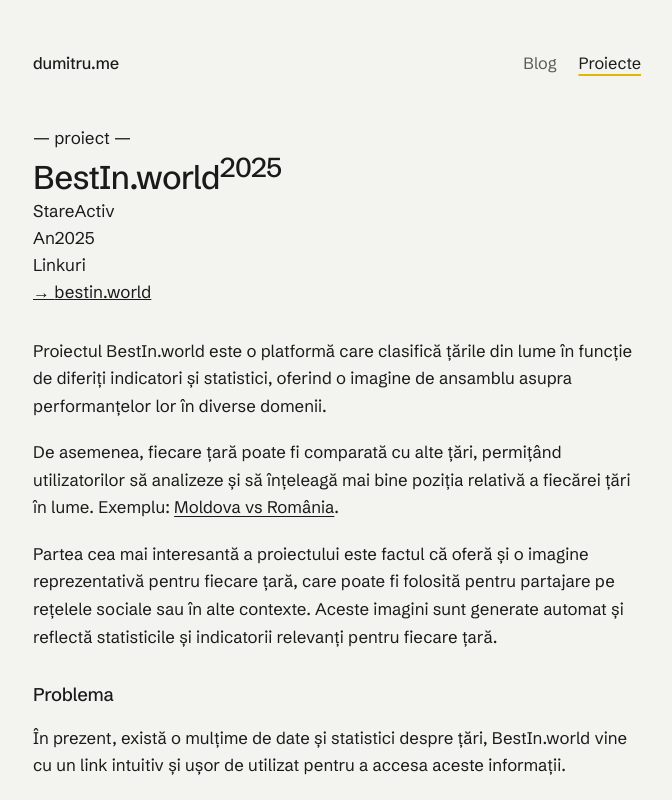
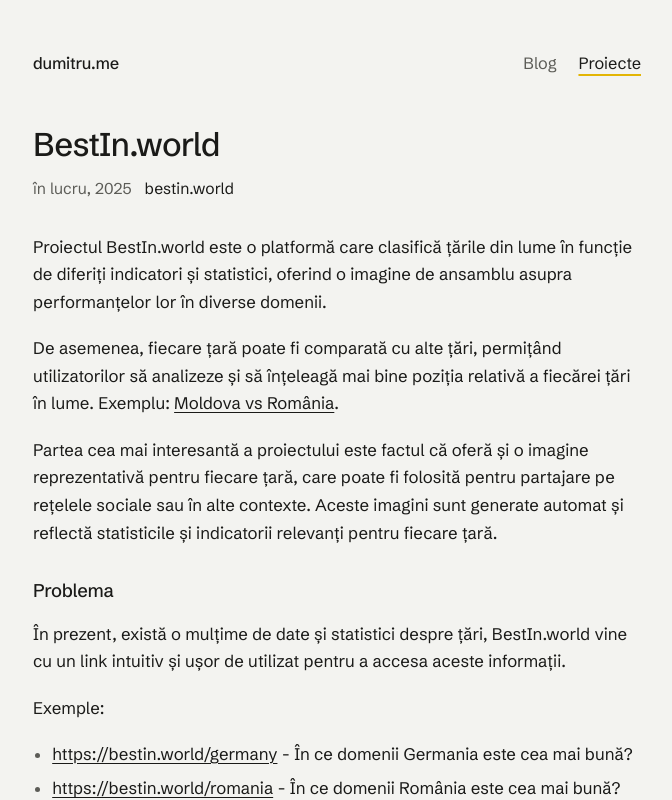
Before and after one commit to mitica/dumitru.me, a Next.js app: page /projects/bestin-world in a window 1280 px wide. Shown: the top 800 px of the page, without its empty margins (139-811 px from the left). Built offline with nearby package versions, Linux system fonts and the light colour scheme.

Commit message:
projects, living and closed, in the same voice
The list is the work and the year. A project page is signed the same way as a note.

```diff
--- a/app/projects/[slug]/page.tsx
+++ b/app/projects/[slug]/page.tsx
@@ -1,11 +1,19 @@
 import type { Metadata } from "next";
-import Link from "next/link";
 import { notFound } from "next/navigation";
+import { Portrait } from "@/components/portrait";
 import { getAllProjects, getProjectBySlug } from "@/lib/content";
 
 type ProjectPageProps = {
   params: Promise<{ slug: string }>;
 };
+
+function hostLabel(link: string): string {
+  try {
+    return new URL(link).host.replace(/^www\./, "");
+  } catch {
+    return link.replace(/^https?:\/\//, "");
+  }
+}
 
 export async function generateStaticParams() {
   return getAllProjects().map((project) => ({ slug: project.slug }));
@@ -30,64 +38,27 @@
     notFound();
   }
 
+  const state = [project.isAlive ? "în lucru" : "închis", project.releaseYear].filter(Boolean).join(", ");
+
   return (
     <article>
-      <header className="article-head">
-        <p className="dateline article-head__eyebrow">— proiect —</p>
-        <h1 className="article-head__title">
-          {project.title}
-          {project.releaseYear ? <sup>{project.releaseYear}</sup> : null}
-        </h1>
-        {project.summary ? <p className="article-head__lead">{project.summary}</p> : null}
-      </header>
+      <h1>{project.title}</h1>
+      {project.summary ? <p className="sub">{project.summary}</p> : null}
+      <p className="meta">
+        <span>{state}</span>
+        {project.links.map((link) => (
+          <a key={link} href={link}>
+            {hostLabel(link)}
+          </a>
+        ))}
+      </p>
 
-      <div className="project-meta">
-        <div className="project-meta__row">
-          <span className="project-meta__label">Stare</span>
-          <span
-            className={[
-              "project-entry__status",
-              project.isAlive ? "is-alive" : "is-retired"
-            ].join(" ")}
-          >
-            {project.isAlive ? "Activ" : "Inactiv"}
-          </span>
-        </div>
+      <div className="markdown" dangerouslySetInnerHTML={{ __html: project.contentHtml }} />
 
-        {project.releaseYear ? (
-          <div className="project-meta__row">
-            <span className="project-meta__label">An</span>
-            <span className="project-meta__value">{project.releaseYear}</span>
-          </div>
-        ) : null}
-
-        {project.links.length > 0 ? (
-          <div className="project-meta__row project-meta__row--links">
-            <span className="project-meta__label">Linkuri</span>
-            <ul className="project-meta__links">
-              {project.links.map((link) => (
-                <li key={link}>
-                  <a href={link} target="_blank" rel="noreferrer">
-                    → {link.replace(/^https?:\/\//, "")}
-                  </a>
-                </li>
-              ))}
-            </ul>
-          </div>
-        ) : null}
-      </div>
-
-      <div
-        className="markdown"
-        style={{ marginTop: "2rem" }}
-        dangerouslySetInnerHTML={{ __html: project.contentHtml }}
-      />
-
-      <footer className="article-foot">
-        <Link href="/projects" className="project-aside__back">
-          ← Înapoi la proiecte
-        </Link>
-      </footer>
+      <p className="sign with-portrait">
+        <Portrait size={36} />
+        Dumitru Cantea
+      </p>
     </article>
   );
 }
```
Also changed, not shown: app/projects/page.tsx (+11 -32 lines).
